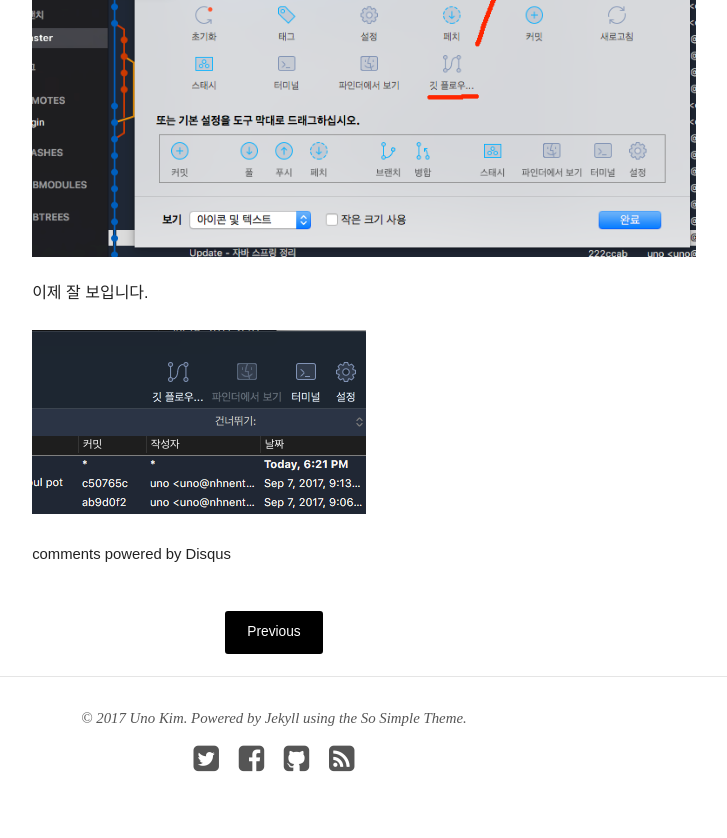
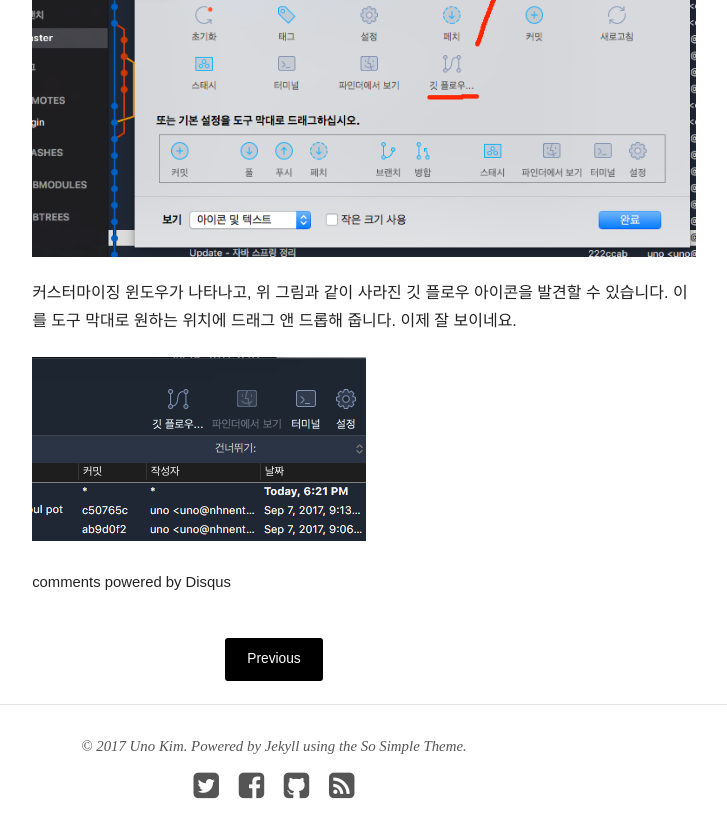
Before and after one commit to djkeh/djkeh.github.io, a Jekyll site: the page built from _posts/articles/2017-10-10-Find-missing-Git-Flow-icon-in-Sourcetree-kor.md, in a window 1280 px wide and 900 px high, scrolled down 1354 px. Shown: the top 838 px of the window, without its empty margins (366-1093 px from the left). Built offline with Jekyll 4.4.1, drawn with Linux system fonts in a browser that asks for light colours; nearby versions of some CDN libraries; comment, search, counter and statistics services are not loaded.

Commit message:
Update article : find missing git flow icon in sourcetree

```diff
--- a/_posts/articles/2017-10-10-Find-missing-Git-Flow-icon-in-Sourcetree-kor.md
+++ b/_posts/articles/2017-10-10-Find-missing-Git-Flow-icon-in-Sourcetree-kor.md
@@ -24,6 +24,6 @@ OMG!
 
 ![add icon](/images/20171010_sourcetree_gitflow/2.png "Git Flow 아이콘을 도구 막대에 추가")
 
-이제 잘 보입니다.
+커스터마이징 윈도우가 나타나고, 위 그림과 같이 사라진 깃 플로우 아이콘을 발견할 수 있습니다. 이를 도구 막대로 원하는 위치에 드래그 앤 드롭해 줍니다. 이제 잘 보이네요.
 
 ![added icon](/images/20171010_sourcetree_gitflow/3.png "완성")
```
